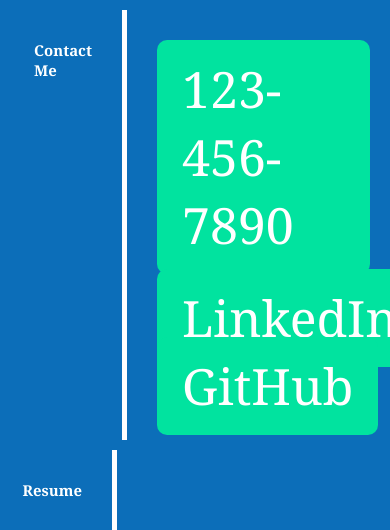
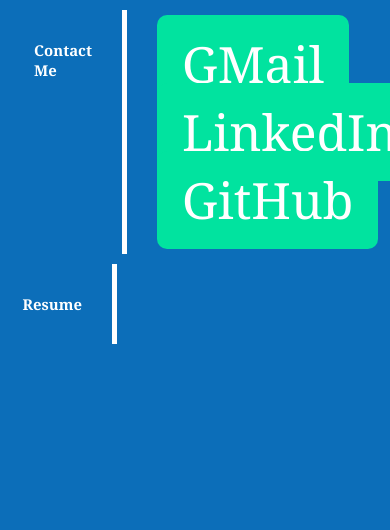
Before and after one commit to damatgre/aragon-wilson-wings, a plain HTML site: page index.html in a window 390 px wide. Shown: the part 1804-2334 px from the top of the page. After the commit the page ends 2148 px from the top, so only its background shows below. Drawn offline with Linux system fonts and the light colour scheme.

Commit message:
added media query

```diff
--- a/index.html
+++ b/index.html
@@ -157,7 +157,7 @@
                     <ul>
                         <!--Phone Number-->
                         <li>
-                            <p>123-456-7890</p>
+                            <a href="https://www.linkedin.com/in/greg-damato/" target="_blank">GMail</a>
                         </li>
                         <!--skills/services-->
                         <li>
@@ -165,7 +165,7 @@
                         </li>
                         <!--work samples-->
                         <li>
-                            <a href="https://github.com/damatgre">GitHub</a>
+                            <a href="https://github.com/damatgre" target="_blank">GitHub</a>
                         </li>
                     </ul>
                 </nav>
--- a/style.css
+++ b/style.css
@@ -223,17 +223,6 @@
     margin: 10px;
 }
 
-.contact-info nav ul li p {
-    padding: 15px 25px;
-    margin: 10px;
-    font-weight: lighter;
-    font-size: 1.55vw;
-    font-size: 50px;
-    color: white;
-    text-decoration: none;
-    background-color: var(--tertiary-color);
-    border-radius: 10px;
-}
 
 /*pseudo classes start here*/
 header nav ul li a:hover {
@@ -248,7 +237,8 @@
     background-color: var(--quanternary-color);
 }
 
-@media screen and (max-width: 768) {
+@media only screen and (max-width: 768) {
+
     .main-container {
         display: flex;
         flex-wrap: wrap;
```
